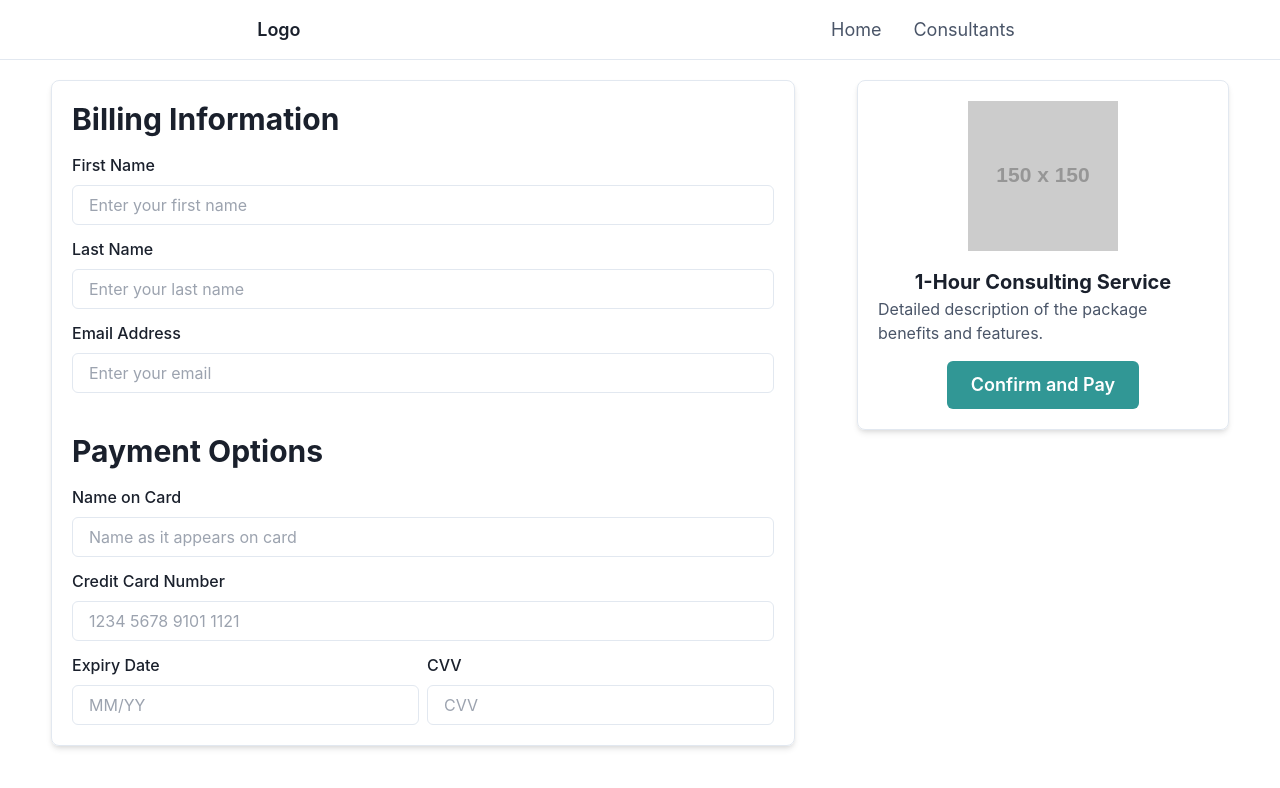
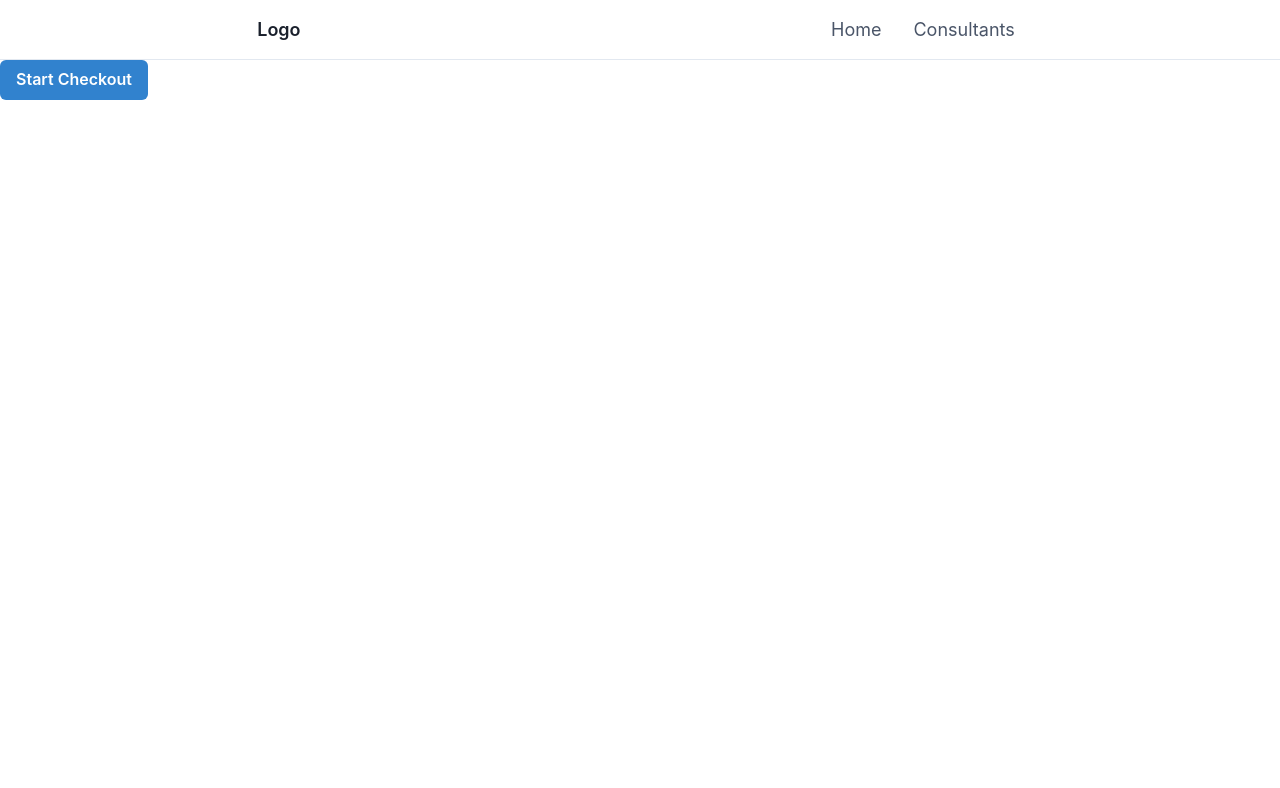
Before and after one commit to stephen-ics/consult-hub, a React (Create React App) app: page /checkout/1 in a window 1280 px wide. Shown: the top 788 px of the page. Built offline with nearby package versions, Linux system fonts and the light colour scheme.

Commit message:
got stripe's checkout api to work

```diff
--- a/package.json
+++ b/package.json
@@ -8,6 +8,8 @@
     "@emotion/react": "^11.11.4",
     "@emotion/styled": "^11.11.5",
     "@paypal/react-paypal-js": "^8.3.0",
+    "@stripe/react-stripe-js": "^2.7.0",
+    "@stripe/stripe-js": "^3.3.0",
     "@testing-library/jest-dom": "^5.17.0",
     "@testing-library/react": "^13.4.0",
     "@testing-library/user-event": "^13.5.0",
--- /dev/null
+++ b/src/components/CheckoutForm.js
@@ -0,0 +1,9 @@
+import React from 'react'
+
+const CheckoutForm = () => {
+  return (
+    <div>CheckoutForm</div>
+  )
+}
+
+export default CheckoutForm
--- a/src/pages/Checkout.js
+++ b/src/pages/Checkout.js
@@ -1,65 +1,47 @@
 import React from 'react';
-import { Box, Button, Flex, FormControl, FormLabel, Heading, Image, Input, Stack, Text } from '@chakra-ui/react';
+import { Button } from '@chakra-ui/react';
 
 const Checkout = () => {
+  // Function to handle the checkout process
+  const handleCheckout = async (event) => {
+    event.preventDefault();
+    event.stopPropagation();
+    try {
+      // Data to be sent to the server
+      const itemData = {
+        title: "Vintage Camera",
+        image_url: "https://images.unsplash.com/photo-1533174072545-7a4b6ad7a6c3?ixlib=rb-1.2.1&auto=format&fit=crop&w=1650&q=80",
+        price: 15000 // $150.00
+      };
+
+      // Making the API call to your backend
+      const response = await fetch('http://127.0.0.1:8000/checkout/create-checkout-session', {
+        method: 'POST',
+        headers: {
+          'Content-Type': 'application/json',
+        },
+        body: JSON.stringify(itemData)
+      });
+
+      const data = await response.json();
+
+      if (response.ok) {
+        // Redirect to the Stripe checkout page
+        window.location.href = data.url;
+      } else {
+        throw new Error('Failed to create checkout session');
+      }
+    } catch (error) {
+      console.error('Checkout Error:', error);
+    }
+  };
+
   return (
-    <Flex minH="80vh" p={5} alignItems="start" justifyContent="space-around" wrap="wrap">
-      {/* Left side: Billing and Payment Forms */}
-      <Box w={{ base: "100%", lg: "60%" }} p={5} shadow="md" borderWidth="1px" borderRadius="lg">
-        <Flex direction="column" gap={10}>
-          {/* Billing Information Form */}
-          <Box>
-            <Heading size="lg" mb={4}>Billing Information</Heading>
-            <Stack spacing={3}>
-              <FormControl id="firstName">
-                <FormLabel>First Name</FormLabel>
-                <Input placeholder="Enter your first name" />
-              </FormControl>
-              <FormControl id="lastName">
-                <FormLabel>Last Name</FormLabel>
-                <Input placeholder="Enter your last name" />
-              </FormControl>
-              <FormControl id="email">
-                <FormLabel>Email Address</FormLabel>
-                <Input type="email" placeholder="Enter your email" />
-              </FormControl>
-            </Stack>
-          </Box>
-          {/* Payment Options Form */}
-          <Box>
-            <Heading size="lg" mb={4}>Payment Options</Heading>
-            <Stack spacing={3}>
-              <FormControl id="cardName">
-                <FormLabel>Name on Card</FormLabel>
-                <Input placeholder="Name as it appears on card" />
-              </FormControl>
-              <FormControl id="cardNumber">
-                <FormLabel>Credit Card Number</FormLabel>
-                <Input placeholder="1234 5678 9101 1121" />
-              </FormControl>
-              <Flex gap={2}>
-                <FormControl id="expiryDate" flex="1">
-                  <FormLabel>Expiry Date</FormLabel>
-                  <Input placeholder="MM/YY" />
-                </FormControl>
-                <FormControl id="cvv" flex="1">
-                  <FormLabel>CVV</FormLabel>
-                  <Input placeholder="CVV" />
-                </FormControl>
-              </Flex>
-            </Stack>
-          </Box>
-        </Flex>
-      </Box>
-
-      {/* Right side: Package Details Card */}
-      <Flex direction="column" w={{ base: "100%", lg: "30%" }} alignItems="center" p={5} shadow="md" borderWidth="1px" borderRadius="lg" mt={{ base: 5, lg: 0 }}>
-        <Image src="https://via.placeholder.com/150" alt="Consulting Service" boxSize="150px" mb={4} />
-        <Text fontSize="xl" fontWeight="bold">1-Hour Consulting Service</Text>
-        <Text fontSize="md" color="gray.600">Detailed description of the package benefits and features.</Text>
-        <Button mt={4} colorScheme="teal" size="lg">Confirm and Pay</Button>
-      </Flex>
-    </Flex>
+    <div>
+      <Button colorScheme="blue" onClick={handleCheckout}>
+        Start Checkout
+      </Button>
+    </div>
   );
 };
 
```
Also changed, not shown: 1 other file (tests, documents, lock files or other folders).
